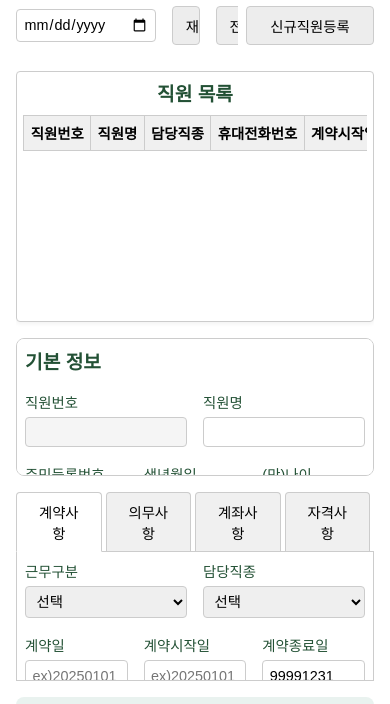
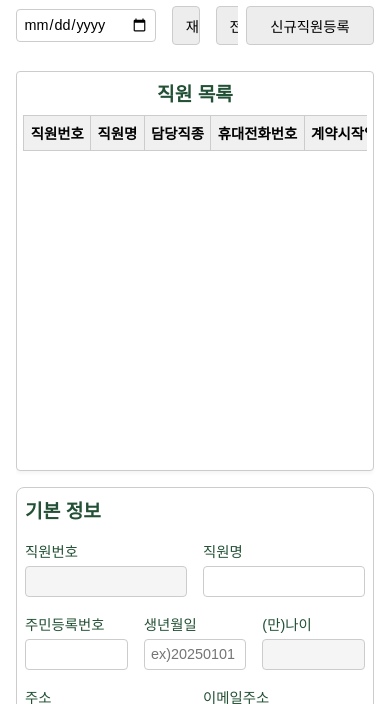
Before and after one commit to sclass0614/AH_employeesinfo, a plain HTML site: page index.html in a window 390 px wide. Shown: the part 71-775 px from the top of the page. Drawn offline with nearby package versions, Linux system fonts and the light colour scheme; a script that the page names is missing.

Commit message:
모바일 ui개선

```diff
--- a/style.css
+++ b/style.css
@@ -125,15 +125,15 @@ textarea {
     width: 55%;
     display: flex;
     flex-direction: column;
-    height: 100%;
-    overflow-y: hidden;
+    height: auto;
+    overflow: visible;
 }
 
 #employeeForm {
     display: flex;
     flex-direction: column;
-    height: 100%;
-    overflow-y: auto;
+    height: auto;
+    overflow: visible;
 }
 
 /* 정보 섹션 제목 스타일 */
@@ -291,9 +291,9 @@ th {
     padding: 0.5rem 0.5rem 0rem 0.5rem;
     margin-bottom: 1rem;
     background-color: white;
-    overflow: auto;
+    overflow: visible;
     height: auto;
-    flex: 1;
+    flex: none;
     display: flex;
     flex-direction: column;
     justify-content: flex-start;
@@ -303,9 +303,9 @@ th {
     padding: 0.5rem 0.5rem 0rem 0.5rem;
     margin-bottom: 0;
     background-color: white;
-    overflow: auto;
+    overflow: visible;
     height: auto;
-    flex: 1;
+    flex: none;
     display: flex;
     flex-direction: column;
 }
@@ -545,8 +545,8 @@ th {
     padding: 0;
     background-color: white;
     height: auto;
-    flex: 1;
-    overflow-y: auto;
+    flex: none;
+    overflow: visible;
 }
 
 .tab-content.active {
@@ -568,12 +568,12 @@ th {
 
     /* 컨테이너 및 레이아웃 */
     .container {
-        height: 100%;
+        height: auto;
     }
 
     .content-wrapper {
         flex-direction: column;
-        height: calc(100vh - 6rem);
+        height: auto;
         min-height: auto;
     }
 
@@ -587,6 +587,7 @@ th {
     /* 직원 폼 */
     .employee-form-container {
         width: 100%;
+        height: auto;
     }
 
     /* 행 레이아웃 */
```
